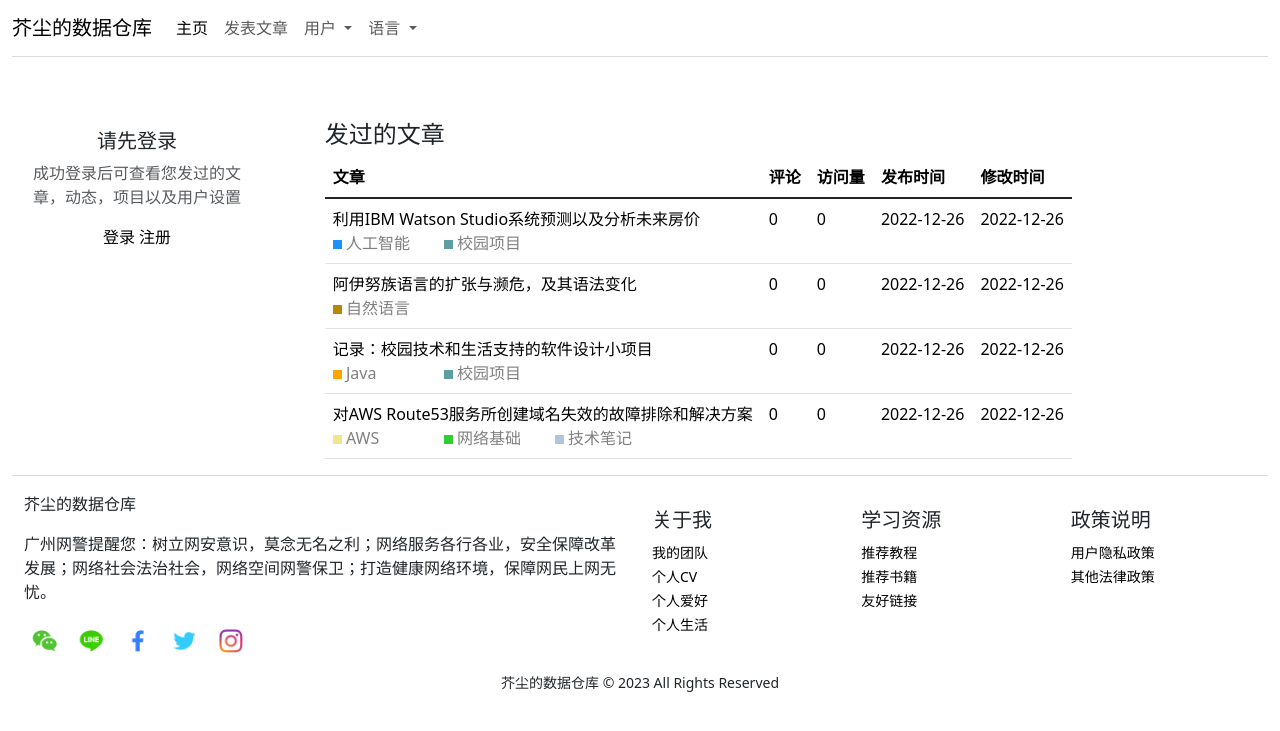
After one commit to Chen-Jieteng/Blog, a PHP site: page /webchen/admin/articles/articleList.php in a window 1280 px wide. The commit adds this page. Shown: the top 731 px of the page. Run offline with PHP 8.4, Linux system fonts and the light colour scheme.

Commit message:
PHP修改
1. 删除了create.php
2. 修正edit.php
3. 修正publish.php（原先create.php）
4. 修正articleList.php
5. 添加”关于本站”

```diff
--- /dev/null
+++ b/admin/articles/articleList.php
@@ -0,0 +1,141 @@
+<?php
+include("../../path.php");
+include(ROOT_PATH . "/app/controllers/users.php");
+?>
+
+<!DOCTYPE  html>
+<html lang="en">
+    <head>
+        <meta charset="utf-8">
+        <meta name="viewport" content="width=device-width, initial-scale=1">
+        <title>
+            芥尘的数据仓库 - 共享技术博客
+        </title>
+        <link href="https://cdn.jsdelivr.net/npm/bootstrap@5.3.0-alpha1/dist/css/bootstrap.min.css" rel="stylesheet" integrity="sha384-GLhlTQ8iRABdZLl6O3oVMWSktQOp6b7In1Zl3/Jr59b6EGGoI1aFkw7cmDA6j6gD" crossorigin="anonymous">
+        <script src="https://cdn.jsdelivr.net/npm/bootstrap@5.3.0-alpha1/dist/js/bootstrap.bundle.min.js" integrity="sha384-w76AqPfDkMBDXo30jS1Sgez6pr3x5MlQ1ZAGC+nuZB+EYdgRZgiwxhTBTkF7CXvN" crossorigin="anonymous"></script>
+        <link rel="stylesheet" href="../../assets/css/index.css">
+        <link rel="stylesheet" href="../..//assets/css/login.css">
+        <link rel="stylesheet" href="../..//assets/css/publish.css">
+        <style>
+            a{
+                text-decoration: none;
+                color: black;
+            }
+            thead{
+                color:gray;
+            }
+            td{
+                color:inherit;
+            }
+            tbody > tr > th{
+                font-weight: normal;
+            }
+            .link-bottom-line span:first-of-type{
+                height:9px;
+                width:9px;
+                flex:0 0 auto;
+                display: inline-block;
+            }
+        </style>
+    </head>
+    <body>
+        <div class="container-fluid">
+            <?php include(ROOT_PATH . "/app/partials/publishHeader.php");?>
+            <div class="main-container d-flex" >
+                <?php include(ROOT_PATH . "/app/partials/publishSidebar.php");?>
+                <div style="margin:5% 0% 0% 5%;">
+                    <h4>发过的文章</h4>
+                    <table class="table">
+                        <thead>
+                            <tr>
+                                <th scope="col">文章</th>
+                                <th scope="col">评论</th>
+                                <th scope="col">访问量</th>
+                                <th scope="col">发布时间</th>
+                                <th scope="col">修改时间</th>
+                            </tr>
+                        </thead>
+                        <tbody class="table-group-divider">
+                            <tr>
+                                <th scope="row">
+                                    <a href="<?php echo BASE_URL . '/admin/articles/edit.php'?>">
+                                        利用IBM Watson Studio系统预测以及分析未来房价
+                                    </a>
+                                    <div class="link-bottom-line row">
+                                        <div class="col-md-3">
+                                            <span style="background-color:dodgerblue;"></span>
+                                            <span style="color:gray;">人工智能</span>
+                                        </div>
+                                        <div class="col-md-3">
+                                            <span style="background-color:cadetblue;"></span>
+                                            <span style="color:gray;">校园项目</span>
+                                        </div>
+                                    </div>
+                                </th>
+                                <td>0</td>
+                                <td>0</td>
+                                <td>2022-12-26</td>
+                                <td>2022-12-26</td>
+                            </tr>
+                            <tr>
+                                <th scope="row">阿伊努族语言的扩张与濒危，及其语法变化
+                                    <div class="link-bottom-line row">
+                                        <div class="col-md-3">
+                                            <span style="background-color:darkgoldenrod;"></span>
+                                            <span style="color:gray;">自然语言</span>
+                                        </div>
+                                    </div>
+                                </th>
+                                <td>0</td>
+                                <td>0</td>
+                                <td>2022-12-26</td>
+                                <td>2022-12-26</td>
+                            </tr>
+                            <tr>
+                                <th scope="row">记录：校园技术和生活支持的软件设计小项目
+                                    <div class="link-bottom-line row">
+                                        <div class="col-md-3">
+                                            <span style="background-color:orange;"></span>
+                                            <span style="color:gray;">Java</span>
+                                        </div>
+                                        <div class="col-md-3">
+                                            <span style="background-color:cadetblue;"></span>
+                                            <span style="color:gray;">校园项目</span>
+                                        </div>
+                                    </div>
+                                </th>
+                                <td>0</td>
+                                <td>0</td>
+                                <td>2022-12-26</td>
+                                <td>2022-12-26</td>
+                            </tr>
+                            <tr>
+                                <th scope="row">对AWS Route53服务所创建域名失效的故障排除和解决方案
+                                    <div class="link-bottom-line row">
+                                        <div class="col-md-3">
+                                            <span style="background-color:khaki"></span>
+                                            <span style="color:gray;">AWS</span>
+                                        </div>
+                                        <div class="col-md-3">
+                                            <span style="background-color:limegreen;"></span>
+                                            <span style="color:gray;">网络基础</span>
+                                        </div>
+                                        <div class="col-md-3">
+                                            <span style="background-color:lightsteelblue;"></span>
+                                            <span style="color:gray;">技术笔记</span>
+                                        </div>
+                                    </div>
+                                </th>
+                                <td>0</td>
+                                <td>0</td>
+                                <td>2022-12-26</td>
+                                <td>2022-12-26</td>
+                            </tr>
+                        </tbody>
+                    </table>
+                </div>
+            </div>
+            <?php include(ROOT_PATH . "/app/partials/footer.php");?>
+        </div>
+    </body>
+</html>
--- a/app/partials/header.php
+++ b/app/partials/header.php
@@ -29,6 +29,9 @@
             </li>
             <li class="nav-item">
                 <a class="nav-link" href="<?php echo BASE_URL . '/living.php'?>">生活</a>
+            </li>
+            <li class="nav-item">
+                <a class="nav-link" href="<?php echo BASE_URL . '/about.php'?>">关于本站</a>
             </li>
         </ul>
         <ul class="navbar-nav  my-4 my-lg-0 navbar-nav-scroll" style="--bs-scroll-height: 100px;">
--- a/app/partials/publishHeader.php
+++ b/app/partials/publishHeader.php
@@ -8,6 +8,9 @@
         <ul class="navbar-nav me-auto my-2 my-lg-0 navbar-nav-scroll" style="--bs-scroll-height: 100px;">
             <li class="nav-item">
                 <a class="nav-link active" aria-current="page" href="<?php echo BASE_URL . '/index.php'?>">主页</a>
+            </li>
+            <li class="nav-item">
+                <a class="nav-link" href="<?php echo BASE_URL . '/admin/articles/publish.php'?>">发表文章</a>
             </li>
         <ul class="navbar-nav  my-4 my-lg-0 navbar-nav-scroll" style="--bs-scroll-height: 100px;">
             <?php if(isset($_SESSION['id'])): ?>
```
Also changed, not shown: admin/articles/create.php (deleted, +0 -20 lines), admin/articles/edit.php (+34 -2 lines), admin/articles/list.php (deleted, +0 -128 lines), admin/articles/publish.php (+20 -1 lines).
